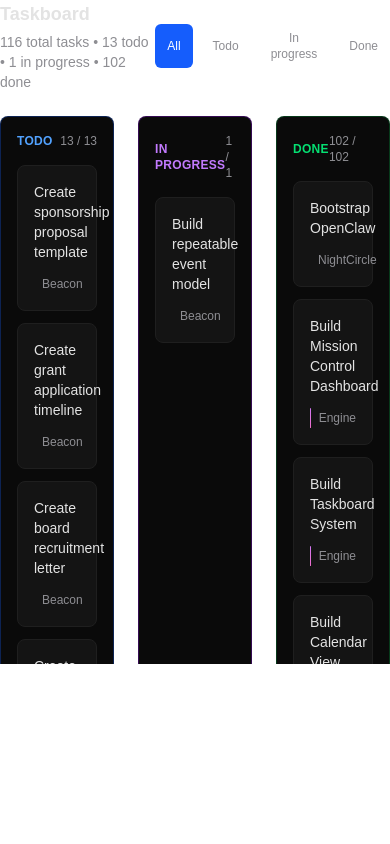
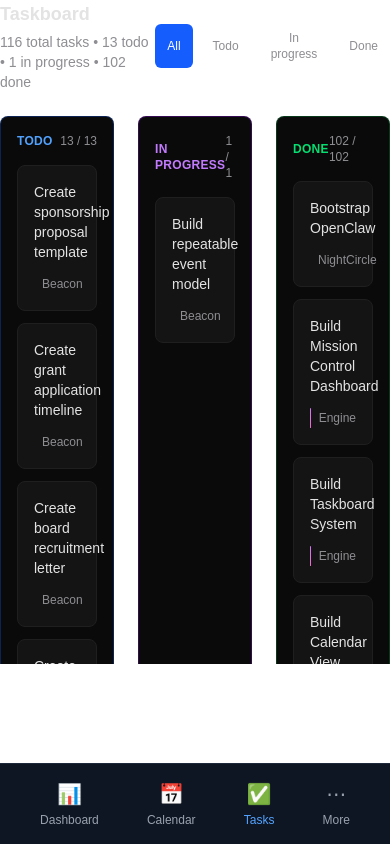
Before and after one commit to NightCircle-hub/mission-control, a Next.js app: page /taskboard in a window 390 px wide. Built offline with nearby package versions, Linux system fonts and the light colour scheme.

Commit message:
Add global bottom nav to layout (shows on all pages)

```diff
--- /dev/null
+++ b/app/components/BottomNav.tsx
@@ -0,0 +1,66 @@
+'use client';
+
+import { useState } from 'react';
+import { usePathname } from 'next/navigation';
+
+export default function BottomNav() {
+  const pathname = usePathname();
+  const [showMore, setShowMore] = useState(false);
+
+  const moreItems = [
+    { href: '/team', icon: '👥', label: 'Team' },
+    { href: '/projects', icon: '📁', label: 'Projects' },
+    { href: '/docs', icon: '📚', label: 'Docs' },
+    { href: '/memory', icon: '💾', label: 'Memory' },
+  ];
+
+  return (
+    <>
+      <nav className="fixed bottom-0 left-0 right-0 bg-[#0F1623] border-t border-[#1E293B] px-4 py-2 md:hidden z-50">
+        <div className="flex justify-around items-center">
+          <a href="/dashboard" className={`flex flex-col items-center p-2 ${pathname === '/dashboard' ? 'text-blue-400' : 'text-gray-400'}`}>
+            <span className="text-xl">📊</span>
+            <span className="text-xs mt-1">Dashboard</span>
+          </a>
+          <a href="/calendar" className={`flex flex-col items-center p-2 ${pathname.startsWith('/calendar') ? 'text-blue-400' : 'text-gray-400'}`}>
+            <span className="text-xl">📅</span>
+            <span className="text-xs mt-1">Calendar</span>
+          </a>
+          <a href="/taskboard" className={`flex flex-col items-center p-2 ${pathname.startsWith('/taskboard') ? 'text-blue-400' : 'text-gray-400'}`}>
+            <span className="text-xl">✅</span>
+            <span className="text-xs mt-1">Tasks</span>
+          </a>
+          <button onClick={() => setShowMore(true)} className="flex flex-col items-center p-2 text-gray-400">
+            <span className="text-xl">⋯</span>
+            <span className="text-xs mt-1">More</span>
+          </button>
+        </div>
+      </nav>
+
+      {/* More Menu Modal */}
+      {showMore && (
+        <div className="fixed inset-0 bg-black/80 z-50 md:hidden" onClick={() => setShowMore(false)}>
+          <div className="absolute bottom-0 left-0 right-0 bg-[#0F1623] rounded-t-lg p-4" onClick={(e) => e.stopPropagation()}>
+            <h3 className="text-sm font-semibold mb-4 text-white">More</h3>
+            <div className="grid grid-cols-2 gap-4 mb-4">
+              {moreItems.map((item) => (
+                <a
+                  key={item.label}
+                  href={item.href}
+                  className="flex flex-col items-center p-4 bg-[#1E293B] rounded-lg"
+                  onClick={() => setShowMore(false)}
+                >
+                  <span className="text-2xl mb-2">{item.icon}</span>
+                  <span className="text-sm text-white">{item.label}</span>
+                </a>
+              ))}
+            </div>
+            <button onClick={() => setShowMore(false)} className="w-full py-3 bg-blue-600 rounded-lg font-medium text-white">
+              Close
+            </button>
+          </div>
+        </div>
+      )}
+    </>
+  );
+}
--- a/app/layout.tsx
+++ b/app/layout.tsx
@@ -1,6 +1,7 @@
 import type { Metadata } from "next";
 import { Geist, Geist_Mono } from "next/font/google";
 import "./globals.css";
+import BottomNav from "./components/BottomNav";
 
 const geistSans = Geist({
   variable: "--font-geist-sans",
@@ -27,7 +28,9 @@ export default function RootLayout({
       lang="en"
       className={`${geistSans.variable} ${geistMono.variable} h-full antialiased`}
     >
-      <body className="min-h-full flex flex-col">{children}</body>
+      <body className="min-h-full flex flex-col">{children}
+        <BottomNav />
+      </body>
     </html>
   );
 }
```
